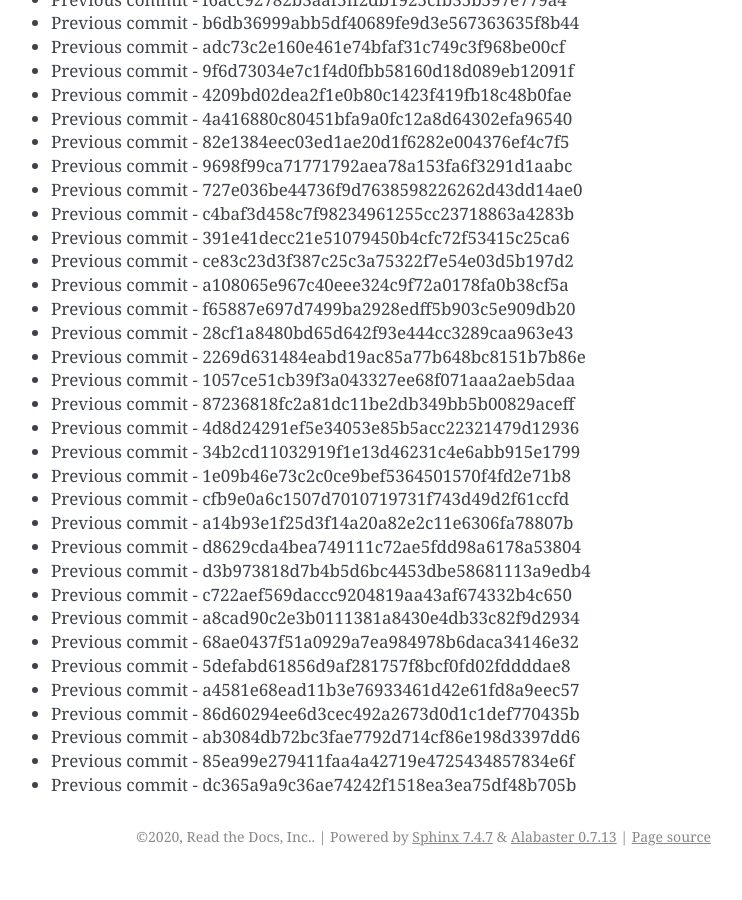
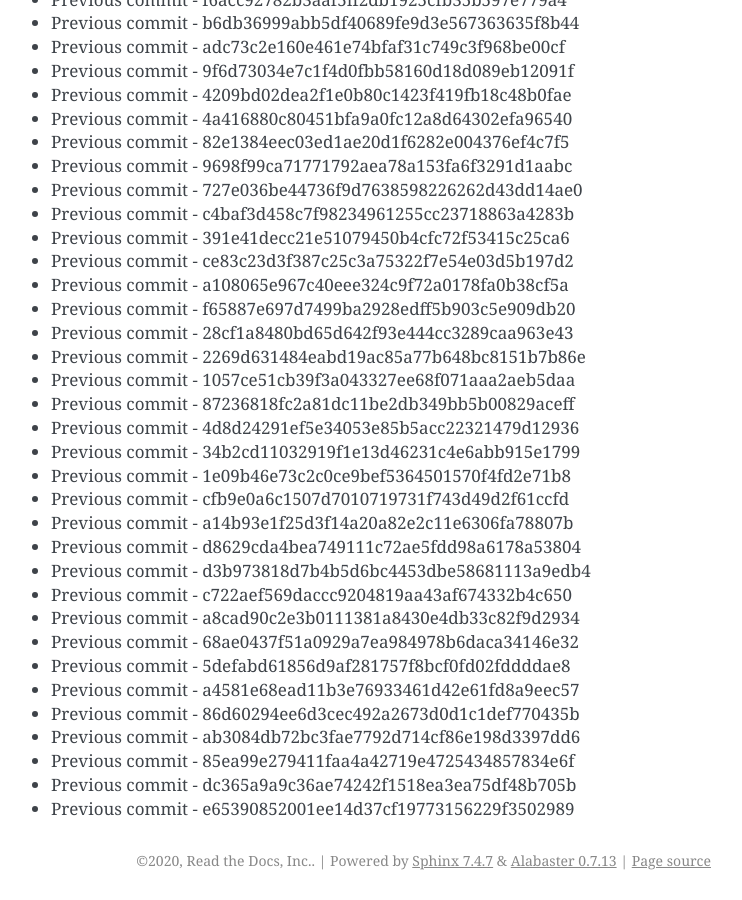
Before and after one commit to readthedocs/rtd-git-stresstest, a Sphinx documentation site: the page built from docs/updates.rst, in a window 1280 px wide and 900 px high, scrolled down 71285 px. Shown: the whole window, without its empty margins (399-1141 px from the left). Built offline with Sphinx 7.4.7, drawn with Linux system fonts in a browser that asks for light colours; before the commit the page ends 72161 px from its top, so only the background shows below that.

Commit message:
Generating commit from previous: e65390852001ee14d37cf19773156229f3502989

```diff
--- a/docs/updates.rst
+++ b/docs/updates.rst
@@ -3027,3 +3027,4 @@ It can be tested for any performance characteristics.
 * Previous commit - ab3084db72bc3fae7792d714cf86e198d3397dd6
 * Previous commit - 85ea99e279411faa4a42719e4725434857834e6f
 * Previous commit - dc365a9a9c36ae74242f1518ea3ea75df48b705b
+* Previous commit - e65390852001ee14d37cf19773156229f3502989
```
